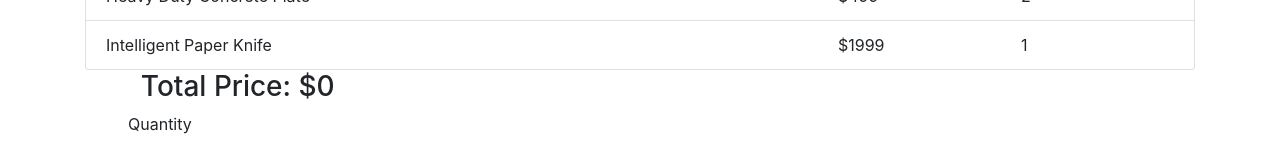
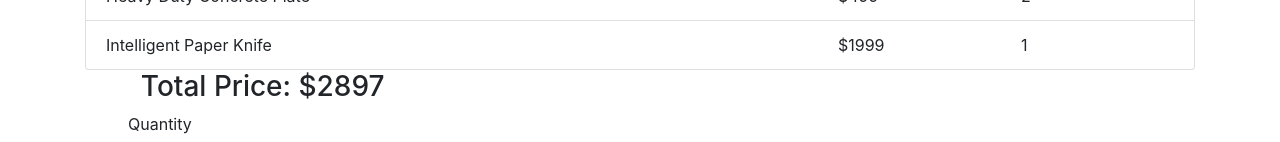
Before and after one commit to Kyle-Ski/Shopping, a React (Create React App) app: page / in a window 1280 px wide. Shown: the part 239-381 px from the top of the page. Built offline with nearby package versions, Linux system fonts and the light colour scheme.

Commit message:
added total function to render in addItem.js and it now works

```diff
--- a/src/addItem.js
+++ b/src/addItem.js
@@ -38,13 +38,6 @@ class AddItem extends Component{
         this.setState({
             cartItemsList: currentList.concat(newItem)
         })
-        const getTotalPrice = (list) => {
-            this.setState({total: list.reduce((accum, current) => {
-                    return accum + current.product.priceInCents
-                },0)
-            })
-        }
-        getTotalPrice(currentList)
     }
 
     selectQuantity = (e) => {
@@ -54,7 +47,7 @@ class AddItem extends Component{
 
     showState = (e) => {
         e.preventDefault()
-        console.log('getTotal', this.getTotalPrice)
+        console.log('getTotal', this.state.total)
         console.log('The new id will be:',this.state.id)
         console.log('the product to add is:',this.state.product)
         console.log('the quantity is:',this.state.quantity)
@@ -77,10 +70,13 @@ class AddItem extends Component{
     }
 
     render(){
+        let total = this.state.cartItemsList.reduce((accum, current) => {
+            return accum + current.product.priceInCents
+        },0)
         return (
         <div>
             <CartItems cart={this.state.cartItemsList}/>
-            <h3>Total Price: ${this.state.total}</h3>
+            <h3>Total Price: ${total}</h3>
             <form>
                 <label htmlFor="quantity">Quantity</label>
                 <input onChange={this.selectQuantity} type="number" className="form-control" id="quantity" placeholder="Choose a quantity"/>
```
